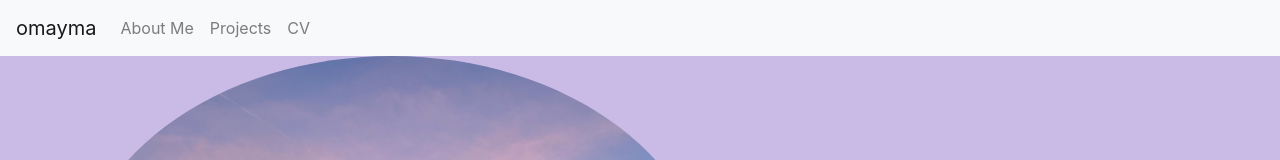
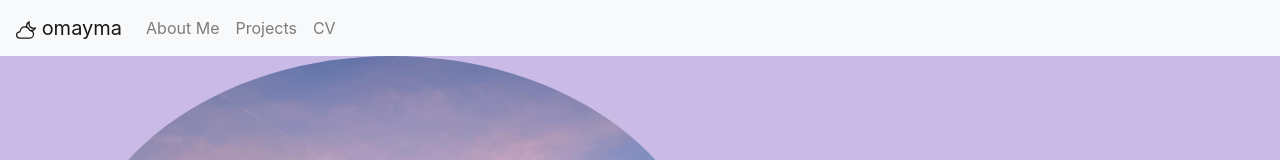
Before and after one commit to omaymaahmad/react-profile, a React (Create React App) app: page / in a window 1280 px wide. Shown: the top 160 px of the page. Built offline with nearby package versions, Linux system fonts and the light colour scheme.

Commit message:
feat: cloud icon to navbar

```diff
--- a/src/Components/NavBar.js
+++ b/src/Components/NavBar.js
@@ -1,10 +1,12 @@
 import React from 'react';
 import {Navbar, Nav} from "react-bootstrap";
+import { IoCloudyNightOutline } from 'react-icons/io5';
+
 
 function NavBar () {
     return (
         <Navbar bg="light" variant="light">
-        <Navbar.Brand href="/">omayma</Navbar.Brand>
+        <Navbar.Brand href="/"> <IoCloudyNightOutline/> omayma </Navbar.Brand>
         <Nav className="mr-auto">
           <Nav.Link href="/">About Me</Nav.Link>
           <Nav.Link href="/projects">Projects</Nav.Link>
```
